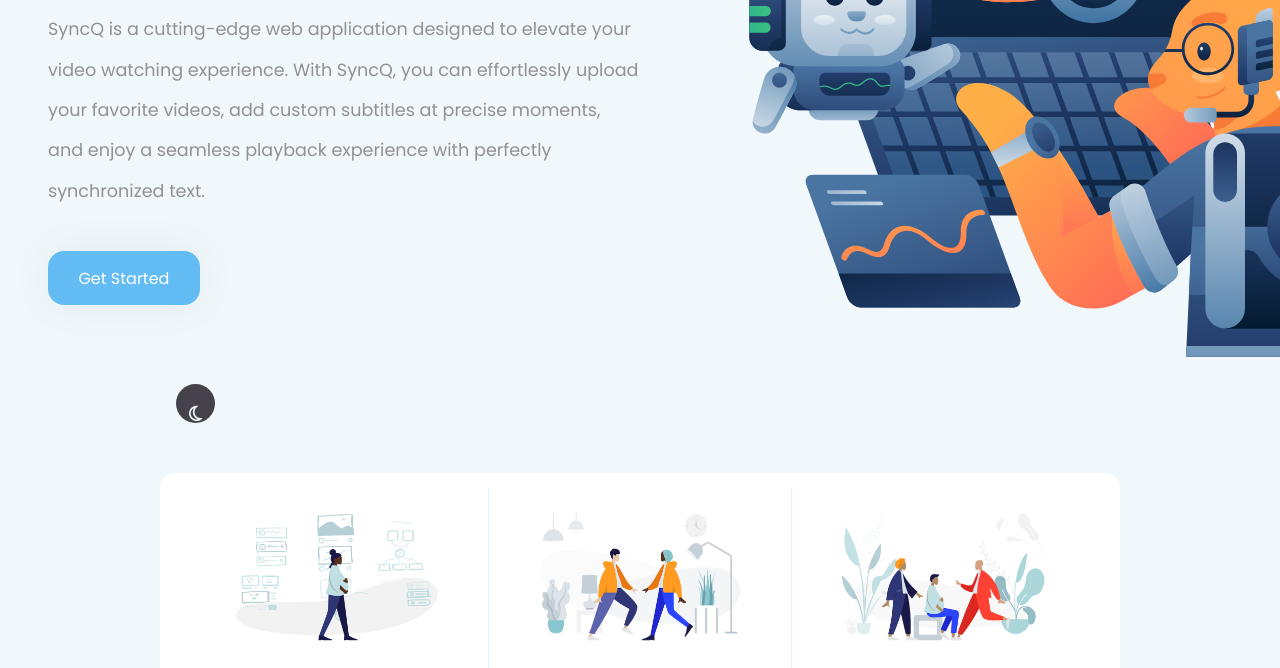
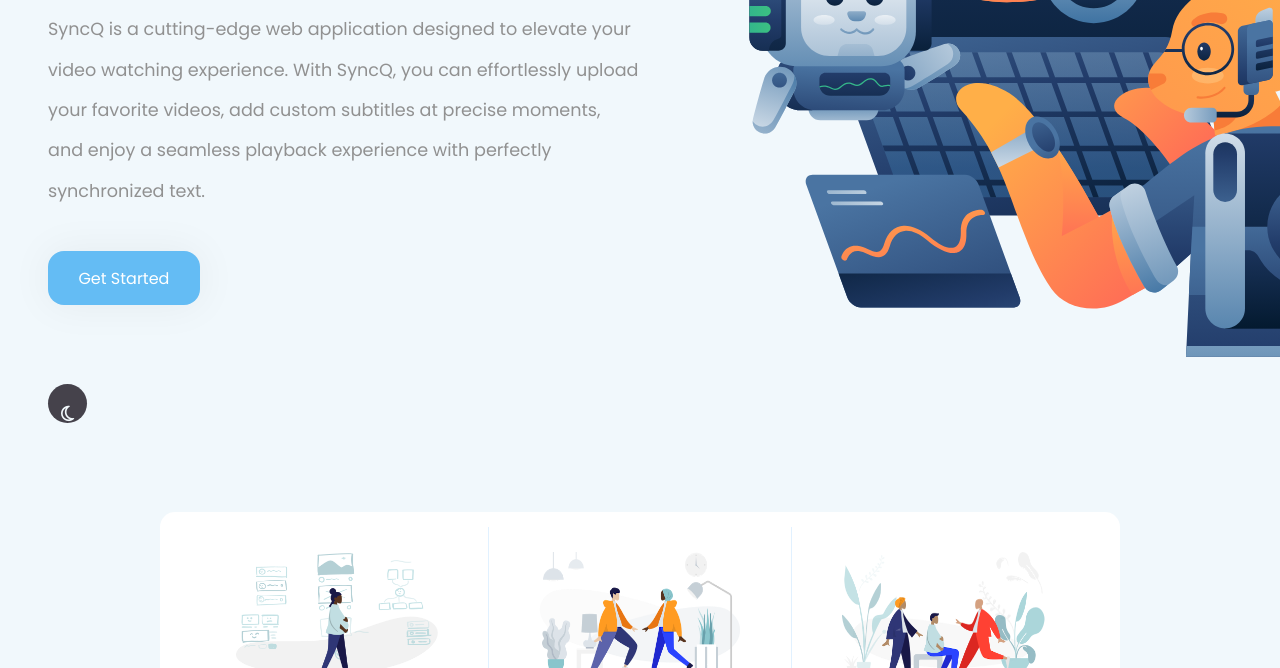
Before and after one commit to Sudhirdp/SyncQ, a website: page index.html in a window 1280 px wide. Shown: the part 432-1100 px from the top of the page. Drawn offline with Linux system fonts and the light colour scheme.

Commit message:
Update style.css comment container1

```diff
--- a/style.css
+++ b/style.css
@@ -66,11 +66,11 @@
   z-index: 10;
 }
 
-.container1{
+/* .container1{
     position:fixed;
     margin-left: 10%;
     margin-bottom: 30;
-}
+} */
 
 header {
   position: relative;
```
